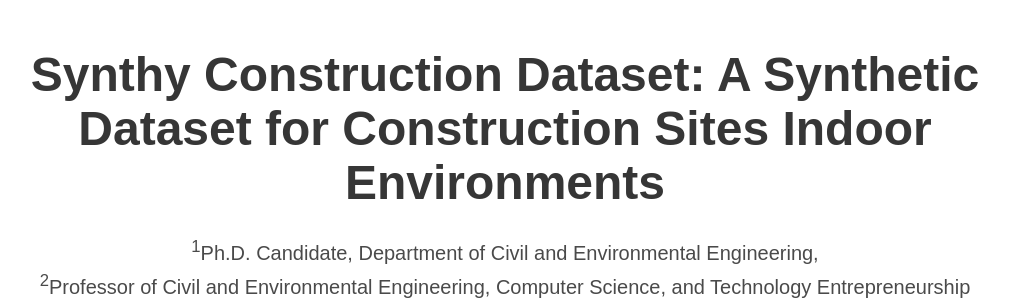
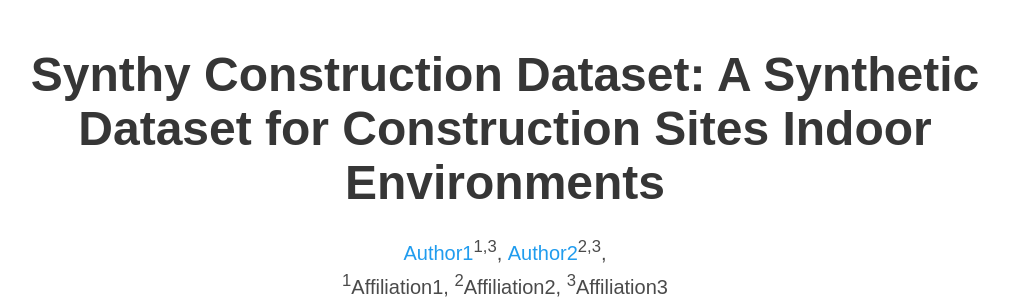
Before and after one commit to synthyconstruction/synthyconstruction.github.io, a plain HTML site: page index.html in a window 1280 px wide. Shown: the top 306 px of the page, without its empty margins (135-1144 px from the left). Drawn offline with nearby package versions, Linux system fonts and the light colour scheme; some icons are missing; a web font is replaced by a local one.

Commit message:
Update index.html

```diff
--- a/index.html
+++ b/index.html
@@ -33,12 +33,17 @@
       <div class="columns is-centered">
         <div class="column has-text-centered">
           <h1 class="title is-1 publication-title">Synthy Construction Dataset: A Synthetic Dataset for Construction Sites Indoor Environments</h1>
-
+          <div class="is-size-5 publication-authors">
+            <span class="author-block">
+              <a href="TBD">Author1</a><sup>1,3</sup>,</span>
+            <span class="author-block">
+              <a href="TBD">Author2</a><sup>2,3</sup>,</span>
+          </div>
 
           <div class="is-size-5 publication-authors">
-            <span class="author-block"><sup>1</sup>Ph.D. Candidate, Department of Civil and Environmental Engineering,</span>
-            <span class="author-block"><sup>2</sup>Professor of Civil and Environmental Engineering, Computer Science, and Technology Entrepreneurship</span>
-            <span class="author-block"><sup>3</sup>University of Illinois at Urbana-Champaign,</span>
+            <span class="author-block"><sup>1</sup>Affiliation1,</span>
+            <span class="author-block"><sup>2</sup>Affiliation2,</span>
+            <span class="author-block"><sup>3</sup>Affiliation3</span>
           </div>
 
           <div class="column has-text-centered">
```
